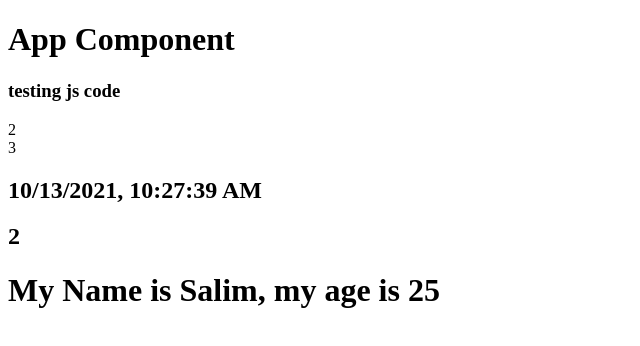
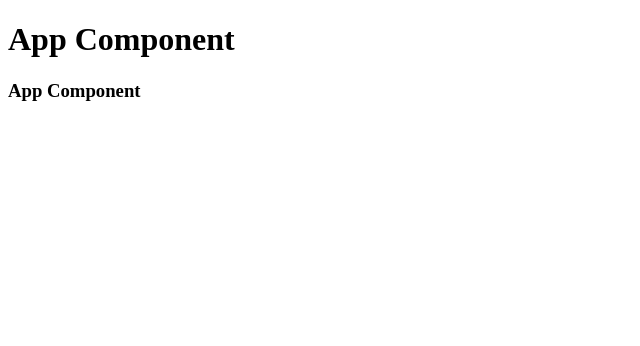
Before and after one commit to fauzan07/react-tutorials, a React (Create React App) app: page / in a window 1280 px wide. Shown: the top 346 px of the page, without its empty margins (0-640 px from the left). Built offline with nearby package versions, Linux system fonts and the light colour scheme.

Commit message:
updated lec 2

```diff
--- a/src/App.js
+++ b/src/App.js
@@ -1,14 +1,14 @@
 import React, {Component} from "react";
 
 class App extends Component{
-    // render(){
-    //     return <>
-    //     <h1>App Component</h1>
-    //     <h3>App Component</h3>
-    //     </>
-    // }
+    render(){
+        return <>
+        <h1>App Component</h1>
+        <h3>App Component</h3>
+        </>
+    }
 
-    //fragment
+    //------------fragment-----------------
     // render(){
     //     return (
     //     <>
@@ -18,7 +18,7 @@ class App extends Component{
     //     )
     // }
 
-    //need closing tag
+    //-------------need closing tag-----------
     // render(){
     //     return (
     //     <>
@@ -29,7 +29,7 @@ class App extends Component{
     //     )
     // }
 
-    //how to use js in jsx syntax
+    //-------------how to use js in jsx syntax---------
     // render(){
     //     const num1 = 1;
     //     const num2 = 2;
@@ -45,7 +45,7 @@ class App extends Component{
     //         )
     //     }
 
-    //how to call functions in class component & jsx
+    //---------------how to call functions in class component & jsx-------------
     // add(num1, num2){
     //     return num1 + num2;
     // }
@@ -66,28 +66,138 @@ class App extends Component{
     //         )
     //     }
 
-    //how to use object call in jsx
-        add(num1, num2){
-            return num1 + num2;
-        }
+    //----------------how to use object call in jsx----------------------
+    //     add(num1, num2){
+    //         return num1 + num2;
+    //     }
 
-      render(){
-        const num1 = 1;
-        const num2 = 2;
-        const someObj = {name : "Salim", age : "25"}
-             return (
-            <>
-                <h1>App Component</h1>
-                <h3>testing js code</h3>
-                <span>{1 + 1}</span><br/>
-                <span>{num1 + num2}</span>
-                <h2>{new Date().toLocaleString()}</h2>
-                <h2>{this.add(1,1)}</h2>
-                <h1>My Name is {someObj.name}, my age is {someObj.age}</h1>
+    //   render(){
+    //     const num1 = 1;
+    //     const num2 = 2;
+    //     const someObj = {name : "Salim", age : "25"}
+    //          return (
+    //         <>
+    //             <h1>App Component</h1>
+    //             <h3>testing js code</h3>
+    //             <span>{1 + 1}</span><br/>
+    //             <span>{num1 + num2}</span>
+    //             <h2>{new Date().toLocaleString()}</h2>
+    //             <h2>{this.add(1,1)}</h2>
+    //         </>
+    //         )
+    //     }
 
-            </>
-            )
-        }
+    //---------------conditional expresion in react jsx------------------
+    //     add(num1, num2){
+    //         return num1 + num2;
+    //     }
+
+    //   render(){
+    //     const num1 = 1;
+    //     const num2 = 2;
+    //     const someObj = {name : "Salim", age : "25"}
+    //          return (
+    //         <>
+    //             <h1>App Component</h1>
+    //             <h3>testing js code</h3>
+    //             <span>{1 + 1}</span><br/>
+    //             <span>{num1 + num2}</span>
+    //             <h2>{new Date().toLocaleString()}</h2>
+    //             <h2>{this.add(1,1)}</h2>
+    //             <h1>My Name is {someObj.name}, my age is {someObj.age}</h1>
+    //             {3 > 2 ? "3 is bigger than 2" : "its not"}
+    //             {true && <h1>Thing i want to render</h1>}
+    //         </>
+    //         )
+    //     }
+
+    //------------------return jsx in jsx via function-------------------------
+    //     add(num1, num2){
+    //         return num1 + num2;
+    //     }
+
+    //     someJSX(){
+    //         return (
+    //             <>
+    //                 <ul>
+    //                     <li>Jsx List 1</li>
+    //                     <li>Jsx List 2</li>
+    //                     <li>Jsx List 3</li>
+    //                 </ul>
+    //             </>
+    //         )
+    //     }
+
+    //   render(){
+    //     const num1 = 1;
+    //     const num2 = 2;
+    //     const someObj = {name : "Salim", age : "25"}
+    //          return (
+    //         <>
+    //             <h1>App Component</h1>
+    //             <h3>testing js code</h3>
+    //             <span>{1 + 1}</span><br/>
+    //             <span>{num1 + num2}</span>
+    //             <h2>{new Date().toLocaleString()}</h2>
+    //             <h2>{this.add(1,1)}</h2>
+    //             <h1>My Name is {someObj.name}, my age is {someObj.age}</h1>
+    //             {3 > 2 ? "3 is bigger than 2" : "its not"}
+    //             {true && <h1>Thing i want to render</h1>}
+    //             {this.someJSX()}
+    //         </>
+    //         )
+    //     }
+
+    //------------------conditional rendering in jsx--------------------------
+    //     add(num1, num2){
+    //         return num1 + num2;
+    //     }
+
+    //     someJSX(){
+    //         return (
+    //             <>
+    //                 <ul>
+    //                     <li>Jsx List 1</li>
+    //                     <li>Jsx List 2</li>
+    //                     <li>Jsx List 3</li>
+    //                 </ul>
+    //             </>
+    //         )
+    //     }
+
+    //     condtionalRendering(){
+    //         if(3 < 0){
+    //             return(
+    //                <h1>3 is greater than 2</h1>
+    //             )
+    //         }else{
+    //             return(
+    //                 <h1>3 is less than 2</h1>
+    //              )
+    //         }
+    //     }
+
+    //   render(){
+    //     const num1 = 1;
+    //     const num2 = 2;
+    //     const someObj = {name : "Salim", age : "25"}
+    //          return (
+    //         <>
+    //             <h1>App Component</h1>
+    //             <h3>testing js code</h3>
+    //             <span>{1 + 1}</span><br/>
+    //             <span>{num1 + num2}</span>
+    //             <h2>{new Date().toLocaleString()}</h2>
+    //             <h2>{this.add(1,1)}</h2>
+    //             <h1>My Name is {someObj.name}, my age is {someObj.age}</h1>
+    //             {3 > 2 ? "3 is bigger than 2" : "its not"}
+    //             {true && <h1>Thing i want to render</h1>}
+    //             {this.someJSX()}
+    //             {this.condtionalRendering()}
+    //         </>
+    //         )
+    //     }
+
 }
 
 export default App;
```
